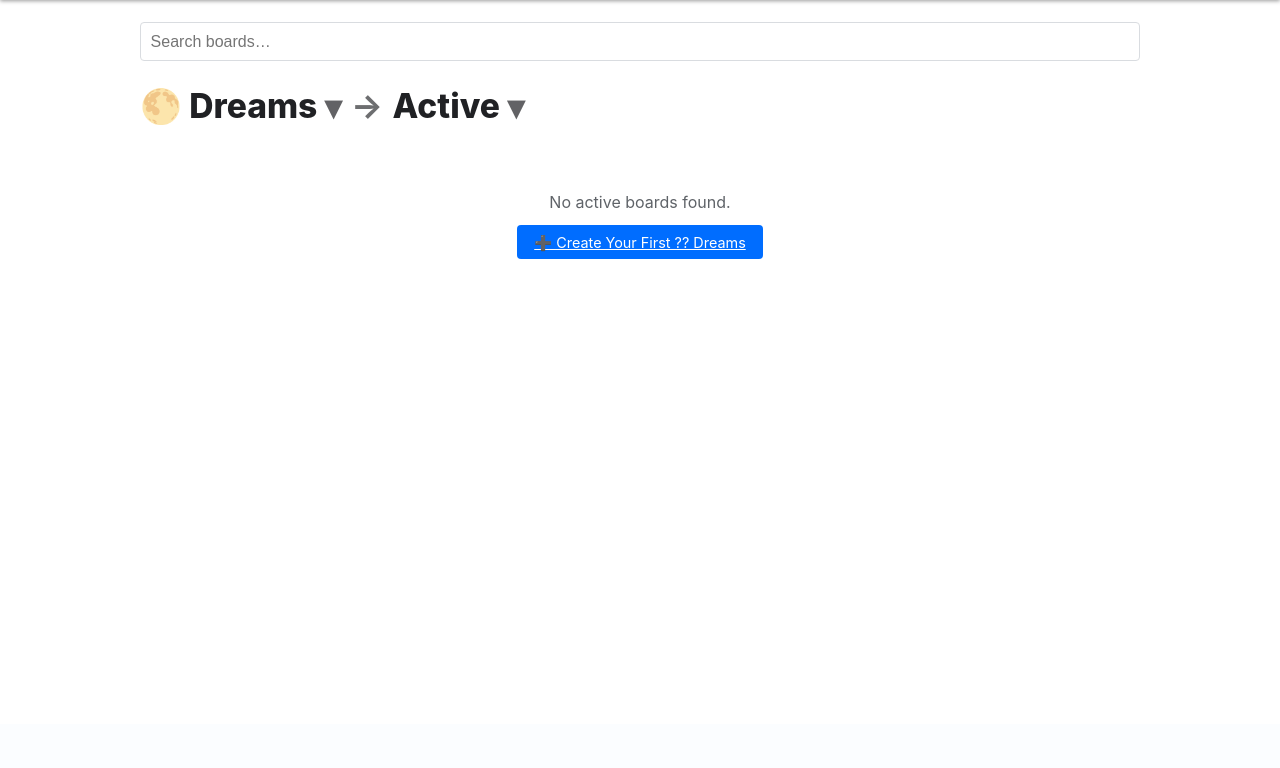
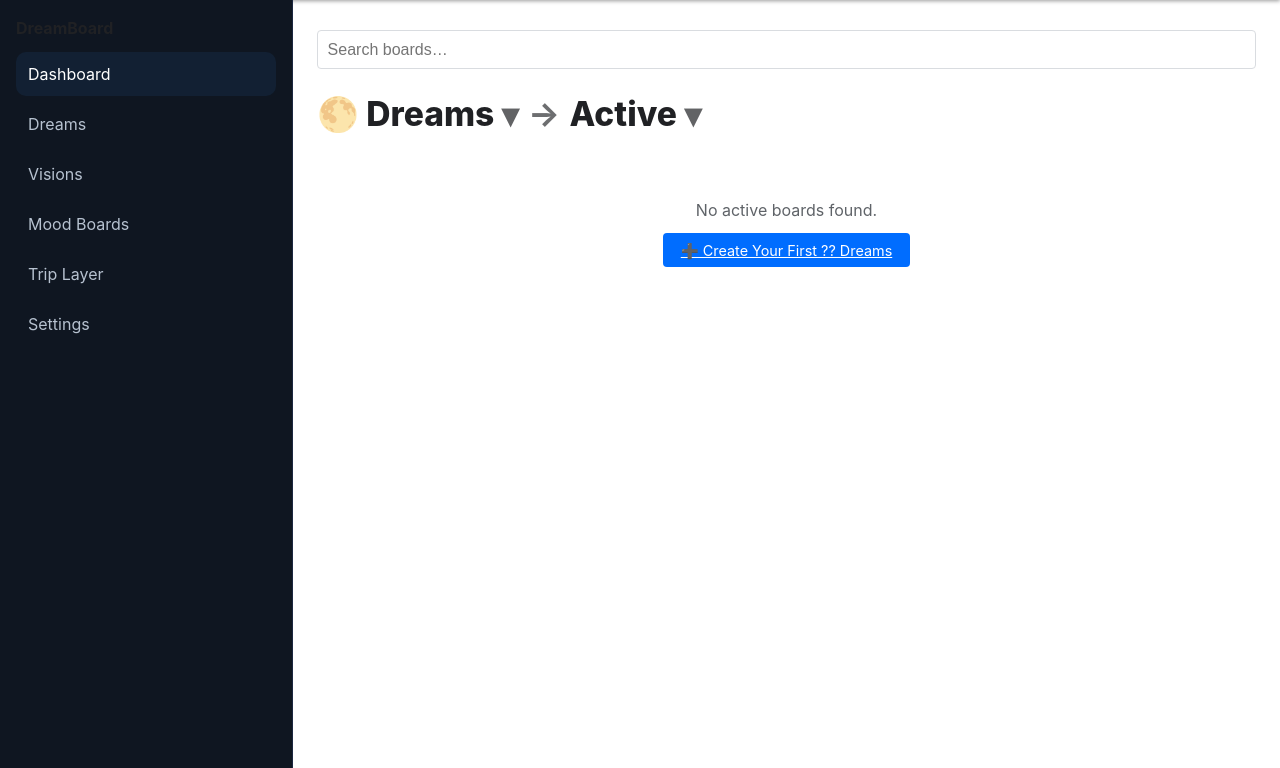
Before and after one commit to niels-dk/jamendk, a PHP site: page /dashboard in a window 1280 px wide. Shown: the part 76-844 px from the top of the page. Before the commit the page ends 335 px from the top, so only its background shows below. Run offline with PHP 8.4, Linux system fonts and the light colour scheme; data that the repository does not hold is empty; some libraries are stand-ins or nearby versions.

Commit message:
change of sidebar layout

```diff
--- a/public/css/style.css
+++ b/public/css/style.css
@@ -634,3 +634,63 @@ header nav { display: none; }
 .board-tag-vision { color: #36f; }
 .board-tag-mood { color: #f39; }
 .board-tag-trip { color: #4fa; }
+
+.layout {
+    display: flex;
+    min-height: calc(100vh - 64px);
+}
+
+.sidebar {
+    width: 260px;
+    background: #0f1621;
+    border-right: 1px solid #1c2740;
+    position: sticky;
+    top: 64px;
+    height: calc(100vh - 64px);
+    padding: 16px;
+}
+
+.brand {
+    font-weight: 700;
+    margin-bottom: 12px;
+}
+
+.nav a {
+    display: block;
+    padding: 10px 12px;
+    border-radius: 10px;
+    color: #b7c2d0;
+    text-decoration: none;
+    margin-bottom: 6px;
+}
+
+.nav a.active,
+.nav a:hover {
+    background: #122033;
+    color: #fff;
+}
+
+.content {
+    flex: 1;
+    padding: 24px;
+}
+
+.content--full {
+    padding: 24px;
+    max-width: 960px;
+    margin: 0 auto;
+}
+
+@media (max-width: 960px) {
+    .sidebar {
+        position: fixed;
+        top: 64px;
+        left: 0;
+        width: 100%;
+        height: auto;
+        z-index: 20;
+    }
+    .content {
+        padding-top: 140px;
+    }
+}
--- a/views/layout.php
+++ b/views/layout.php
@@ -1,39 +1,33 @@
 <!doctype html>
 <html lang="en">
 <head>
-  <meta charset="utf-8">
-  <title><?= $title ?? 'Jamen' ?></title>
-
-  <meta name="color-scheme" content="dark light">
-  <meta name="theme-color" content="#1a1b1e">
-  <meta name="viewport" content="width=device-width, initial-scale=1">
-
-  <script>
-    if ('serviceWorker' in navigator) {
-      navigator.serviceWorker.register('/sw.js');
-    }
-  </script>
-
-  <link rel="stylesheet" href="/public/css/style.css?v=9">
+  <?php include __DIR__ . '/partials/head.php'; ?>
 </head>
 <body>
 
 <header>
-  <div class="container">
-    <a href="/" style="font-weight:600;font-size:1.05rem">Jamen</a>
-    <nav>
-      <a href="/dashboard">Dashboard</a>
-      <a href="/dreams/new" class="btn" style="margin-left:.8rem">+ New Dream</a>
-    </nav>
-  </div>
+  <?php include __DIR__ . '/partials/topbar.php'; ?>
 </header>
 
-<div class="container">
-  <main>
-    <?= $content ?? '' ?>
-  </main>
-</div>
+<?php
+// Decide between Dream simple layout or Sidebar layout
+if (!empty($noSidebar) && $noSidebar === true): ?>
+  <!-- SIMPLE LAYOUT (Dream board) -->
+  <div class="container">
+    <main><?= $content ?? '' ?></main>
+  </div>
 
+<?php else: ?>
+  <!-- SIDEBAR LAYOUT -->
+  <div class="layout">
+    <?php include __DIR__ . '/partials/sidebar.php'; ?>
+    <div class="content">
+      <?= $content ?? '' ?>
+    </div>
+  </div>
+<?php endif; ?>
+
+<!-- GLOBAL SCRIPTS -->
 <script>
   document.addEventListener('click', e => {
     if (e.target.closest('.menu-toggle')) {
@@ -47,74 +41,13 @@
   });
 </script>
 
-<button id="fabNewDream" class="fab" aria-label="New Dream">＋</button>
-
-<div id="dreamModal" class="modal-hidden">
-  <div class="modal-content">
-    <button id="closeModal" class="modal-close" aria-label="Close">✕</button>
-    <form id="dreamForm">
-      <input name="title" type="text" placeholder="Dream title" required autofocus>
-
-      <label>Description</label>
-      <textarea name="description" rows="4" placeholder="Describe your dream…"></textarea>
-
-      <div class="anchors-mobile">
-        <div class="anchor-group" data-anchor="locations">
-          <label>Locations</label>
-          <div class="anchor-list"></div>
-          <button type="button" class="add-anchor" data-anchor="locations">＋</button>
-        </div>
-        <div class="anchor-group" data-anchor="brands">
-          <label>Brands</label>
-          <div class="anchor-list"></div>
-          <button type="button" class="add-anchor" data-anchor="brands">＋</button>
-        </div>
-        <div class="anchor-group" data-anchor="people">
-          <label>People</label>
-          <div class="anchor-list"></div>
-          <button type="button" class="add-anchor" data-anchor="people">＋</button>
-        </div>
-        <div class="anchor-group" data-anchor="seasons">
-          <label>Seasons</label>
-          <div class="anchor-list"></div>
-          <button type="button" class="add-anchor" data-anchor="seasons">＋</button>
-        </div>
-      </div>
-
-      <button type="submit" class="btn btn-primary">Save Dream</button>
-    </form>
-  </div>
-</div>
-
-<script src="/public/js/mobile-dream.js?v=11"></script>
-<script src="/public/js/offline-ui.js?v=3"></script>
-
-<script>
-  if (!navigator.onLine) {
-    // alert('You are offline');
-  }
-
-  function loadTrix() {
-    if (document.querySelector('link[data-trix]')) return;
-    const l = document.createElement('link');
-    l.rel = 'stylesheet';
-    l.href = 'https://unpkg.com/trix@2.1.15/dist/trix.css';
-    l.setAttribute('data-trix', '');
-    document.head.appendChild(l);
-
-    const s = document.createElement('script');
-    s.defer = true;
-    s.src = 'https://unpkg.com/trix@2.1.15/dist/trix.umd.min.js';
-    s.setAttribute('data-trix', '');
-    document.body.appendChild(s);
-  }
-
-  if (navigator.onLine) loadTrix();
-  window.addEventListener('online', () => {
-    console.info('Back online — injecting Trix editor assets');
-    loadTrix();
-  });
-</script>
+<?php if (!empty($noSidebar) && $noSidebar === true): ?>
+  <!-- DREAM BOARD SCRIPTS & UI -->
+  <?php include __DIR__ . '/partials/dream-modal.php'; ?>
+  <script src="/public/js/mobile-dream.js?v=11"></script>
+  <script src="/public/js/offline-ui.js?v=3"></script>
+  <script src="/public/js/trix-loader.js?v=1"></script>
+<?php endif; ?>
 
 <div id="connectivity-banner"></div>
 <div id="snackbar" class="snackbar"></div>
--- /dev/null
+++ b/views/partials/head.php
@@ -0,0 +1,11 @@
+<meta charset="utf-8">
+<title><?= $title ?? 'Jamen' ?></title>
+<meta name="color-scheme" content="dark light">
+<meta name="theme-color" content="#1a1b1e">
+<meta name="viewport" content="width=device-width, initial-scale=1">
+<script>
+if ('serviceWorker' in navigator) {
+  navigator.serviceWorker.register('/sw.js');
+}
+</script>
+<link rel="stylesheet" href="/public/css/style.css?v=9">
--- a/views/partials/sidebar.php
+++ b/views/partials/sidebar.php
@@ -1,17 +1,17 @@
 <?php
-/**
- * views/partials/sidebar.php
- * Left sidebar navigation for Dream/Vision/Mood/Trip boards
- */
+$uri = $_SERVER['REQUEST_URI'] ?? '/';
+$active = function (string $pattern) use ($uri) {
+    return preg_match($pattern, $uri) ? 'active' : '';
+};
 ?>
 <div class="sidebar">
   <div class="brand">DreamBoard</div>
   <nav class="nav">
-    <a href="/dashboard" class="<?= ($_SERVER['REQUEST_URI'] === '/dashboard') ? 'active' : '' ?>">Dashboard</a>
-    <a href="/dreams" class="<?= (strpos($_SERVER['REQUEST_URI'], '/dreams') === 0) ? 'active' : '' ?>">Dreams</a>
-    <a href="/visions" class="<?= (strpos($_SERVER['REQUEST_URI'], '/visions') === 0) ? 'active' : '' ?>">Visions</a>
-    <a href="/moods" class="<?= (strpos($_SERVER['REQUEST_URI'], '/moods') === 0) ? 'active' : '' ?>">Mood Boards</a>
-    <a href="/trip" class="<?= (strpos($_SERVER['REQUEST_URI'], '/trip') === 0) ? 'active' : '' ?>">Trip Layer</a>
-    <a href="/settings" class="<?= (strpos($_SERVER['REQUEST_URI'], '/settings') === 0) ? 'active' : '' ?>">Settings</a>
+    <a href="/dashboard" class="<?= $active('~^/dashboard$~') ?>">Dashboard</a>
+    <a href="/dreams"    class="<?= $active('~^/dreams(/|$)~') ?>">Dreams</a>
+    <a href="/visions"   class="<?= $active('~^/visions(/|$)~') ?>">Visions</a>
+    <a href="/moods"     class="<?= $active('~^/moods(/|$)~') ?>">Mood Boards</a>
+    <a href="/trip"      class="<?= $active('~^/trip(/|$)~') ?>">Trip Layer</a>
+    <a href="/settings"  class="<?= $active('~^/settings(/|$)~') ?>">Settings</a>
   </nav>
 </div>
--- /dev/null
+++ b/views/partials/topbar.php
@@ -0,0 +1,7 @@
+<div class="container">
+  <a href="/" style="font-weight:600;font-size:1.05rem">Jamen</a>
+  <nav>
+    <a href="/dashboard">Dashboard</a>
+    <a href="/dreams/new" class="btn" style="margin-left:.8rem">+ New Dream</a>
+  </nav>
+</div>
```
Also changed, not shown: public/js/trix-loader.js (added, +20 -0 lines), views/partials/dream-modal.php (added, +38 -0 lines), 1 other file.
